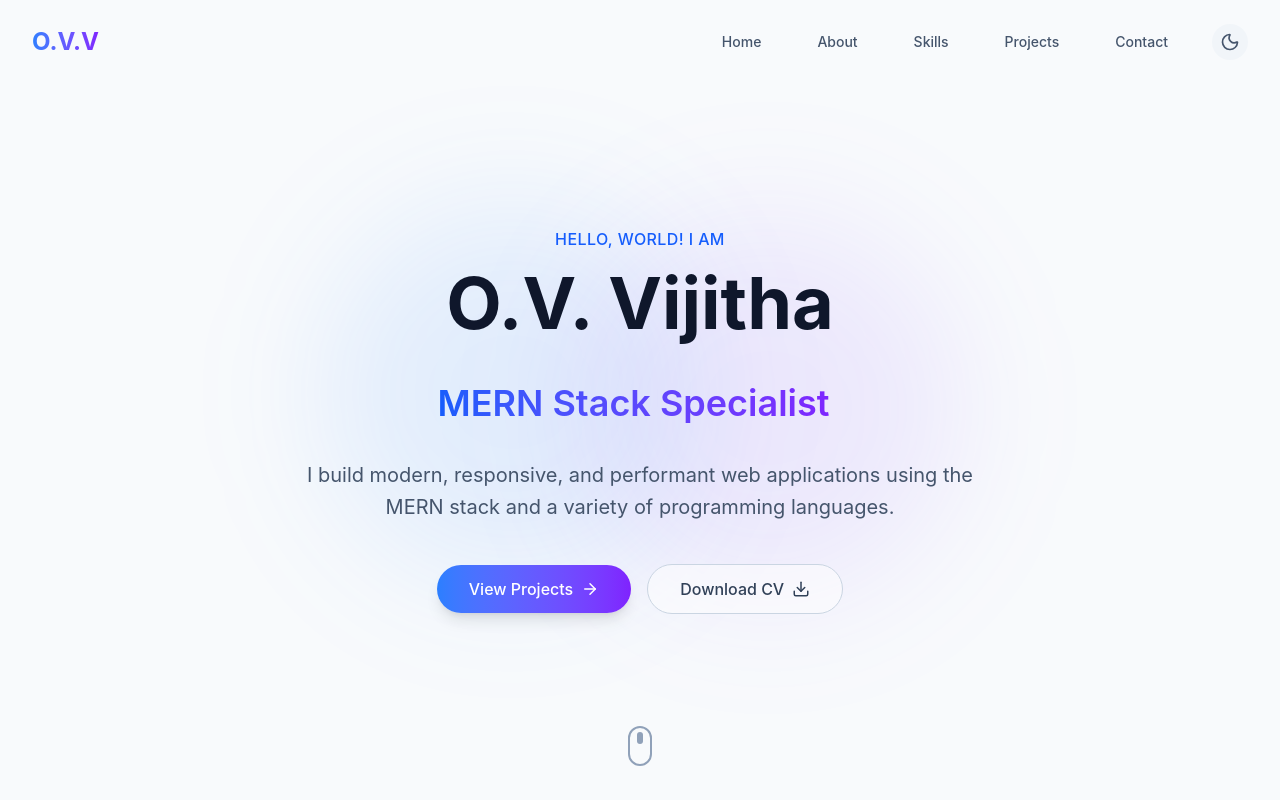
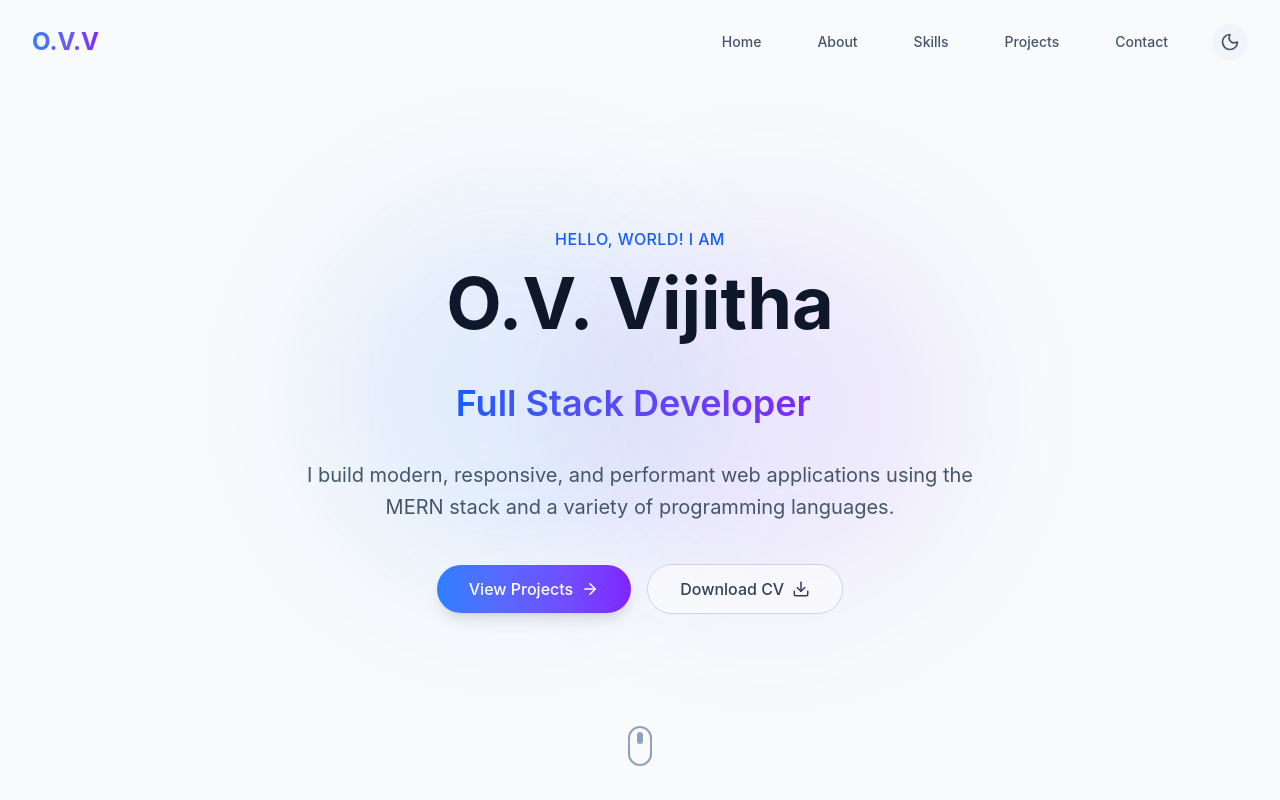
Before and after one commit to vijithaopatha2/portfolio, a React (Vite) app: page / in a window 1280 px wide. Shown: the top 800 px of the page. Built offline with nearby package versions, Linux system fonts and the light colour scheme.

Commit message:
portfolio

```diff
--- a/src/components/Hero.jsx
+++ b/src/components/Hero.jsx
@@ -28,11 +28,9 @@ const Hero = () => {
           <div className="h-16 sm:h-20 flex items-center justify-center">
             <TypeAnimation
               sequence={[
+                'UCSC Undergraduate',
+                2000,
                 'Full Stack Developer',
-                2000,
-                'MERN Stack Specialist',
-                2000,
-                'UCSC Undergraduate',
                 2000,
               ]}
               wrapper="h2"
```
